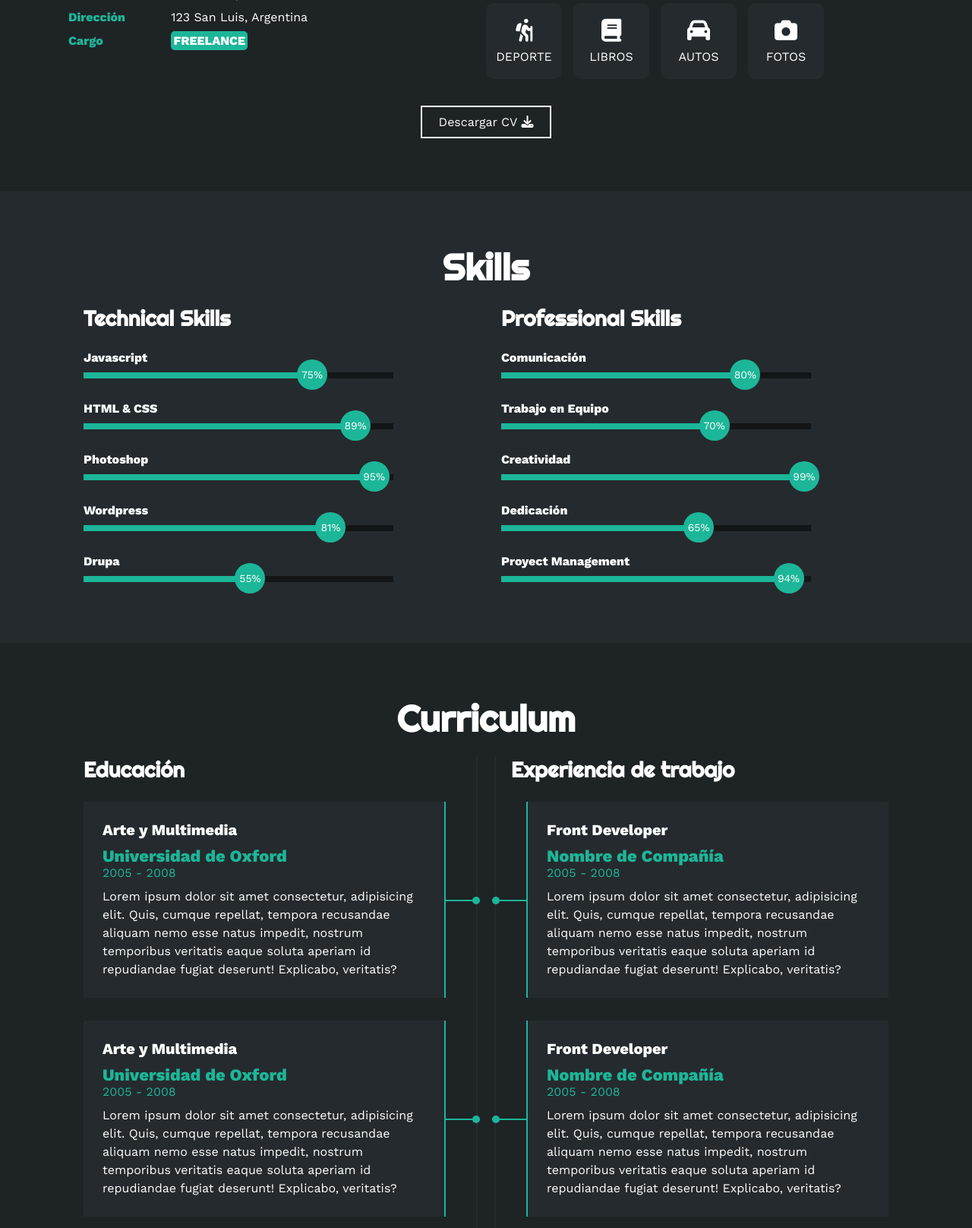
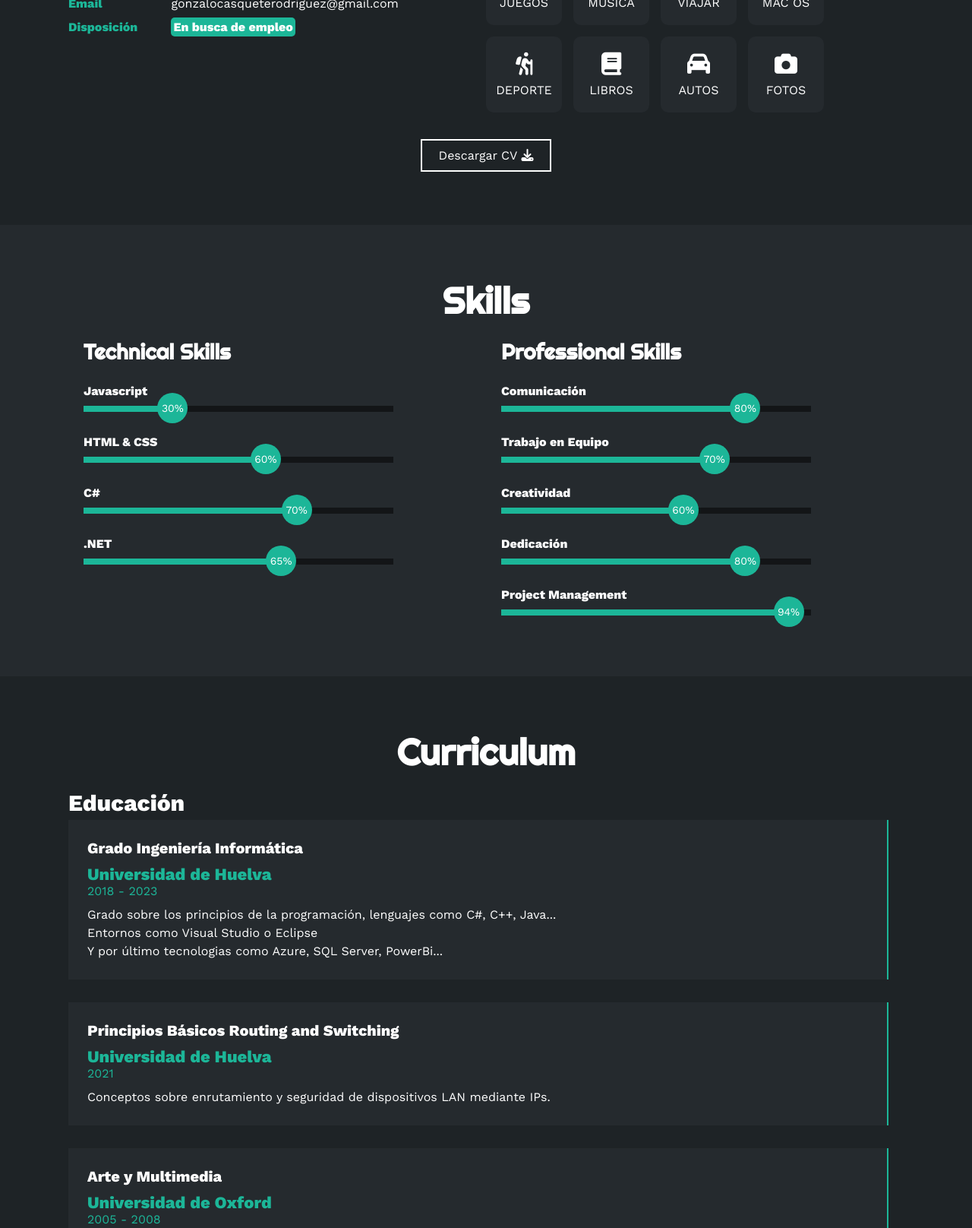
Before and after one commit to gonzalocasquete/mi-portfolio, a plain HTML site: page index.html in a window 1280 px wide. Shown: the part 1184-2800 px from the top of the page at 76% size. Drawn offline with nearby package versions, Linux system fonts and the light colour scheme.

Commit message:
Actualización
Modificación del fichero con mis datos

```diff
--- a/estilo.css
+++ b/estilo.css
@@ -280,7 +280,7 @@ html {
     width: 0%;
   }
   100% {
-    width: 75%;
+    width: 30%;
   }
 }
 
@@ -293,36 +293,37 @@ html {
     width: 0%;
   }
   100% {
-    width: 89%;
+    width: 60%;
   }
 }
 
-.skills .skill .photoshop {
+.skills .skill .c {
   width: 0%;
-  animation: 2s photoshop forwards;
+  animation: 2s c forwards;
 }
-@keyframes photoshop {
+@keyframes c {
   0% {
     width: 0%;
   }
   100% {
-    width: 95%;
+    width: 70%;
   }
 }
 
-.skills .skill .wordpress {
+.skills .skill .net {
   width: 0%;
-  animation: 2s wordpress forwards;
+  animation: 2s net forwards;
 }
-@keyframes wordpress {
+@keyframes net {
   0% {
     width: 0%;
   }
   100% {
-    width: 81%;
+    width: 65%;
   }
 }
 
+/*
 .skills .skill .drupal {
   width: 0%;
   animation: 2s drupal forwards;
@@ -335,6 +336,7 @@ html {
     width: 55%;
   }
 }
+*/
 
 .skills .skill .comunicacion {
   width: 0%;
@@ -371,7 +373,7 @@ html {
     width: 0%;
   }
   100% {
-    width: 99%;
+    width: 60%;
   }
 }
 
@@ -384,7 +386,7 @@ html {
     width: 0%;
   }
   100% {
-    width: 65%;
+    width: 80%;
   }
 }
 
@@ -401,6 +403,11 @@ html {
   }
 }
 /* SECCION CURRICULUM */
+#id-educacion {
+  font-size: 30px;
+  margin-bottom: 5px;
+}
+
 .curriculum {
   background-color: #1e2326;
   color: #fff;
--- a/index.html
+++ b/index.html
@@ -18,7 +18,7 @@
     <div class="contenedor-header">
       <header>
         <div class="logo">
-          <a href="#">Nick</a>
+          <a href="#">Gonzalo</a>
         </div>
         <nav id="nav">
           <ul>
@@ -42,10 +42,10 @@
     <section id="inicio" class="inicio">
       <div class="contenido-banner">
         <div class="contenedor-img">
-          <img src="img/hero.png" alt="" />
+          <img src="img/foto-perfil.png" alt="" />
         </div>
-        <h1>NICK PEREZ</h1>
-        <h2>Ingeniero de Software - Experto UI/UX</h2>
+        <h1>GONZALO CASQUETE</h1>
+        <h2>Ingeniero de Software</h2>
         <div class="redes">
           <a href="#"><i class="fa-brands fa-facebook-f"></i></a>
           <a href="#"><i class="fa-brands fa-twitter"></i></a>
@@ -61,11 +61,14 @@
       <div class="contenido-seccion">
         <h2>Sobre Mí</h2>
         <p>
-          <span>Hola, soy Nick Perez.</span> Lorem ipsum dolor sit amet
-          consectetur adipisicing elit. Quisquam unde soluta minima
-          necessitatibus, voluptas consectetur vero officiis quas, explicabo
-          deleniti repellendus aliquid debitis maiores numquam voluptate
-          reprehenderit in delectus dolores.
+          <span>Hola, soy Gonzalo Casquete.</span>
+          Actualmente acabo de terminar el grado de Ingeniería Informática del
+          Software, soy un apasionado de las nuevas tecnologías y metodologías
+          utilizadas para el desarrollo Software, tanto en el apartado frontend
+          como en el backend, a día de hoy considero que mis habilidades
+          destacan más en el backend, pero estoy aprendiendo ciertos elementos
+          sobre HTML, CSS Y JavaSctipt para poder desenvolverme en lo referente
+          al frontend.
         </p>
 
         <div class="fila">
@@ -75,27 +78,19 @@
             <ul>
               <li>
                 <strong>Cumpleaños</strong>
-                15-01-1980
+                23-10-2000
               </li>
               <li>
                 <strong>Teléfono</strong>
-                2555 5454545
+                673489633
               </li>
               <li>
                 <strong>Email</strong>
-                cw@example.com
+                gonzalocasqueterodriguez@gmail.com
               </li>
               <li>
-                <strong>Website</strong>
-                www.example.com
-              </li>
-              <li>
-                <strong>Dirección</strong>
-                123 San Luis, Argentina
-              </li>
-              <li>
-                <strong>Cargo</strong>
-                <span>FREELANCE</span>
+                <strong>Disposición</strong>
+                <span>En busca de empleo</span>
               </li>
             </ul>
           </div>
@@ -158,7 +153,7 @@
               <span>Javascript</span>
               <div class="barra-skill">
                 <div class="progreso">
-                  <span>75%</span>
+                  <span>30%</span>
                 </div>
               </div>
             </div>
@@ -166,31 +161,23 @@
               <span>HTML & CSS</span>
               <div class="barra-skill">
                 <div class="progreso">
-                  <span>89%</span>
+                  <span>60%</span>
                 </div>
               </div>
             </div>
             <div class="skill">
-              <span>Photoshop</span>
+              <span>C#</span>
               <div class="barra-skill">
                 <div class="progreso">
-                  <span>95%</span>
+                  <span>70%</span>
                 </div>
               </div>
             </div>
             <div class="skill">
-              <span>Wordpress</span>
+              <span>.NET</span>
               <div class="barra-skill">
                 <div class="progreso">
-                  <span>81%</span>
-                </div>
-              </div>
-            </div>
-            <div class="skill">
-              <span>Drupa</span>
-              <div class="barra-skill">
-                <div class="progreso">
-                  <span>55%</span>
+                  <span>65%</span>
                 </div>
               </div>
             </div>
@@ -218,7 +205,7 @@
               <span>Creatividad</span>
               <div class="barra-skill">
                 <div class="progreso">
-                  <span>99%</span>
+                  <span>60%</span>
                 </div>
               </div>
             </div>
@@ -226,12 +213,12 @@
               <span>Dedicación</span>
               <div class="barra-skill">
                 <div class="progreso">
-                  <span>65%</span>
+                  <span>80%</span>
                 </div>
               </div>
             </div>
             <div class="skill">
-              <span>Proyect Management</span>
+              <span>Project Management</span>
               <div class="barra-skill">
                 <div class="progreso">
                   <span>94%</span>
@@ -248,21 +235,28 @@
       <div class="contenido-seccion">
         <h2>Curriculum</h2>
         <div class="fila">
-          <div class="col izquierda">
-            <h3>Educación</h3>
+          <div class="">
+            <h3 id="id-educacion">Educación</h3>
             <div class="item izq">
-              <h4>Arte y Multimedia</h4>
-              <span class="casa">Universidad de Oxford</span>
-              <span class="fecha">2005 - 2008</span>
+              <h4>Grado Ingeniería Informática</h4>
+              <span class="casa">Universidad de Huelva</span>
+              <span class="fecha">2018 - 2023</span>
               <p>
-                Lorem ipsum dolor sit amet consectetur, adipisicing elit. Quis,
-                cumque repellat, tempora recusandae aliquam nemo esse natus
-                impedit, nostrum temporibus veritatis eaque soluta aperiam id
-                repudiandae fugiat deserunt! Explicabo, veritatis?
+                Grado sobre los principios de la programación, lenguajes como
+                C#, C++, Java...
+                <p>Entornos como Visual Studio o Eclipse </p>
+                <p>Y por último tecnologias como Azure, SQL Server, PowerBi...</p>
               </p>
-              <div class="conectori">
-                <div class="circuloi"></div>
-              </div>
+
+            </div>
+            <div class="item izq">
+              <h4>Principios Básicos Routing and Switching</h4>
+              <span class="casa">Universidad de Huelva</span>
+              <span class="fecha">2021</span>
+              <p>
+                Conceptos sobre enrutamiento y seguridad de dispositivos LAN mediante IPs.
+              </p>
+
             </div>
             <div class="item izq">
               <h4>Arte y Multimedia</h4>
@@ -274,73 +268,9 @@
                 impedit, nostrum temporibus veritatis eaque soluta aperiam id
                 repudiandae fugiat deserunt! Explicabo, veritatis?
               </p>
-              <div class="conectori">
-                <div class="circuloi"></div>
-              </div>
-            </div>
-            <div class="item izq">
-              <h4>Arte y Multimedia</h4>
-              <span class="casa">Universidad de Oxford</span>
-              <span class="fecha">2005 - 2008</span>
-              <p>
-                Lorem ipsum dolor sit amet consectetur, adipisicing elit. Quis,
-                cumque repellat, tempora recusandae aliquam nemo esse natus
-                impedit, nostrum temporibus veritatis eaque soluta aperiam id
-                repudiandae fugiat deserunt! Explicabo, veritatis?
-              </p>
-              <div class="conectori">
-                <div class="circuloi"></div>
-              </div>
+
             </div>
           </div>
-
-          <div class="col derecha">
-            <h3>Experiencia de trabajo</h3>
-            <div class="item der">
-              <h4>Front Developer</h4>
-              <span class="casa">Nombre de Compañía</span>
-              <span class="fecha">2005 - 2008</span>
-              <p>
-                Lorem ipsum dolor sit amet consectetur, adipisicing elit. Quis,
-                cumque repellat, tempora recusandae aliquam nemo esse natus
-                impedit, nostrum temporibus veritatis eaque soluta aperiam id
-                repudiandae fugiat deserunt! Explicabo, veritatis?
-              </p>
-              <div class="conectord">
-                <div class="circulod"></div>
-              </div>
-            </div>
-            <div class="item der">
-              <h4>Front Developer</h4>
-              <span class="casa">Nombre de Compañía</span>
-              <span class="fecha">2005 - 2008</span>
-              <p>
-                Lorem ipsum dolor sit amet consectetur, adipisicing elit. Quis,
-                cumque repellat, tempora recusandae aliquam nemo esse natus
-                impedit, nostrum temporibus veritatis eaque soluta aperiam id
-                repudiandae fugiat deserunt! Explicabo, veritatis?
-              </p>
-              <div class="conectord">
-                <div class="circulod"></div>
-              </div>
-            </div>
-            <div class="item der">
-              <h4>Front Developer</h4>
-              <span class="casa">Nombre de Compañía</span>
-              <span class="fecha">2005 - 2008</span>
-              <p>
-                Lorem ipsum dolor sit amet consectetur, adipisicing elit. Quis,
-                cumque repellat, tempora recusandae aliquam nemo esse natus
-                impedit, nostrum temporibus veritatis eaque soluta aperiam id
-                repudiandae fugiat deserunt! Explicabo, veritatis?
-              </p>
-              <div class="conectord">
-                <div class="circulod"></div>
-              </div>
-            </div>
-          </div>
-        </div>
-      </div>
     </section>
 
     <!-- SECCION PORTFOLIO -->
@@ -394,52 +324,6 @@
       </div>
     </section>
 
-    <!-- SECCION CONTACTO -->
-    <section id="contacto" class="contacto">
-      <div class="contenido-seccion">
-        <h2>CONTACTO</h2>
-        <div class="fila">
-          <!-- Formulario -->
-          <div class="col">
-            <input type="text" placeholder="Tú Nombre" />
-            <input type="text" placeholder="Número telefónico" />
-            <input type="text" placeholder="Dirección de correo" />
-            <input type="text" placeholder="Tema" />
-            <textarea
-              name=""
-              id=""
-              cols="30"
-              rows="10"
-              placeholder="Mensaje"></textarea>
-            <button>
-              Enviar Mensaje<i class="fa-solid fa-paper-plane"></i>
-              <span class="overlay"></span>
-            </button>
-          </div>
-          <!-- Mapa -->
-          <div class="col">
-            <img src="img/ubicacion.png" alt="" />
-            <div class="info">
-              <ul>
-                <li>
-                  <i class="fa-solid fa-location-dot"></i>
-                  Nicaragua 159, San Rafael Mza
-                </li>
-                <li>
-                  <i class="fa-solid fa-mobile-screen"></i>
-                  Llamanos: 2384 - 4343443
-                </li>
-                <li>
-                  <i class="fa-solid fa-envelope"></i>
-                  Email: cw@example.com
-                </li>
-              </ul>
-            </div>
-          </div>
-        </div>
-      </div>
-    </section>
-
     <!-- footer -->
     <footer>
       <a href="#inicio" class="arriba">
@@ -453,7 +337,6 @@
         <a href="#"><i class="fa-solid fa-rss"></i></a>
       </div>
     </footer>
-
     <script src="script.js"></script>
   </body>
 </html>
--- a/script.js
+++ b/script.js
@@ -24,14 +24,14 @@ function efectoHabilidades() {
     let habilidades = document.getElementsByClassName("progreso");
     habilidades[0].classList.add("javascript");
     habilidades[1].classList.add("htmlcss");
-    habilidades[2].classList.add("photoshop");
-    habilidades[3].classList.add("wordpress");
-    habilidades[4].classList.add("drupal");
-    habilidades[5].classList.add("comunicacion");
-    habilidades[6].classList.add("trabajo");
-    habilidades[7].classList.add("creatividad");
-    habilidades[8].classList.add("dedicacion");
-    habilidades[9].classList.add("proyect");
+    habilidades[2].classList.add("c");
+    habilidades[3].classList.add("net");
+    //habilidades[4].classList.add("drupal");
+    habilidades[4].classList.add("comunicacion");
+    habilidades[5].classList.add("trabajo");
+    habilidades[6].classList.add("creatividad");
+    habilidades[7].classList.add("dedicacion");
+    habilidades[8].classList.add("proyect");
   }
 }
 
```
Also changed, not shown: img/foto-perfil.png (added).
